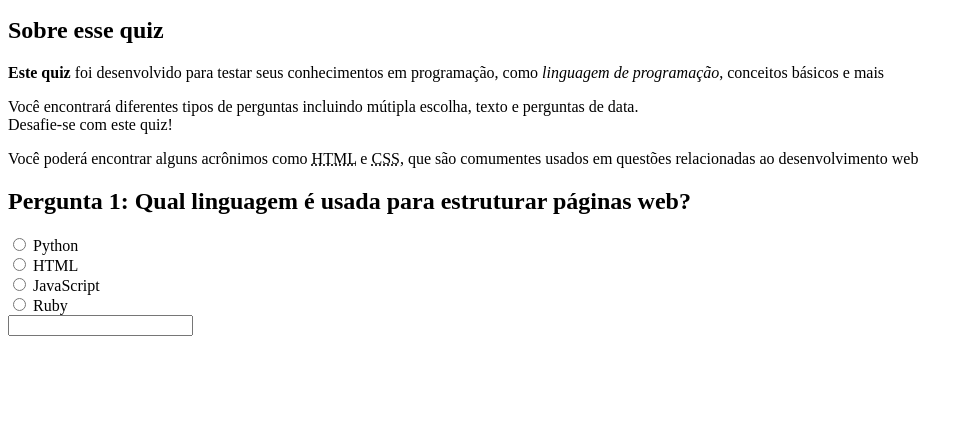
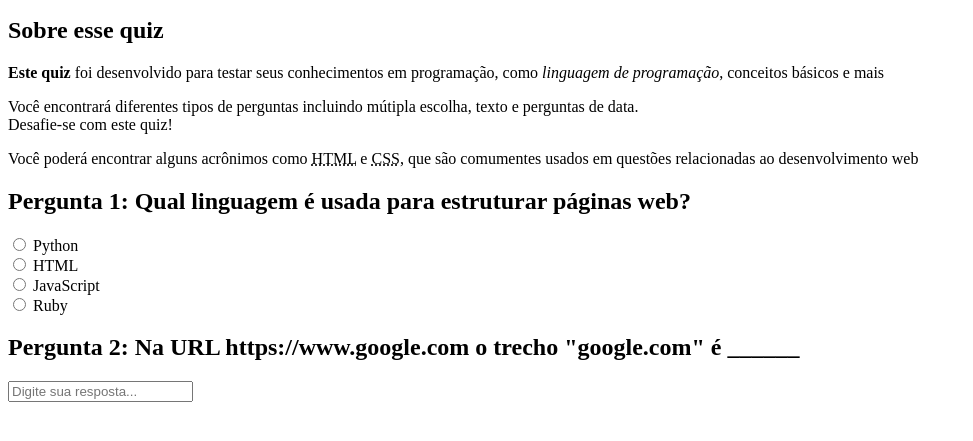
Before and after one commit to tiagodscarneiro/formulario, a plain HTML site: page index.html in a window 1280 px wide. Shown: the part 101-542 px from the top of the page, without its empty margins (0-973 px from the left). Drawn offline with Linux system fonts and the light colour scheme.

Commit message:
second section

```diff
--- a/index.html
+++ b/index.html
@@ -1,11 +1,13 @@
 <!DOCTYPE html>
 <html lang="en">
+
 <head>
     <meta charset="UTF-8">
     <meta name="viewport" content="width=device-width, initial-scale=1.0">
     <meta name="description" content="Um quiz interativo para testar seus conhecimentos">
     <title>Quiz para progrmadores</title>
 </head>
+
 <body>
     <header>
         <h1>Quiz interativo para progrmadores</h1>
@@ -14,14 +16,19 @@
     <main><!--conteudo principal-->
         <section><!--divide o conteudo em seções-->
             <h2>Sobre esse quiz</h2>
-            <p><strong>Este quiz</strong> foi desenvolvido para testar seus conhecimentos em programação, como <em>linguagem de programação</em>, conceitos básicos e mais<p>
-            <p>Você encontrará diferentes tipos de perguntas incluindo mútipla escolha, texto e perguntas de data. <br> Desafie-se com este quiz!</p>
-            <p>Você poderá encontrar alguns acrônimos como <abbr title="HyperText Markup Language">HTML</abbr> e <abbr title="Cascading Style Sheets">CSS</abbr>, que são comumentes usados em questões relacionadas ao desenvolvimento web</p>
+            <p><strong>Este quiz</strong> foi desenvolvido para testar seus conhecimentos em programação, como
+                <em>linguagem de programação</em>, conceitos básicos e mais
+            <p>
+            <p>Você encontrará diferentes tipos de perguntas incluindo mútipla escolha, texto e perguntas de data. <br>
+                Desafie-se com este quiz!</p>
+            <p>Você poderá encontrar alguns acrônimos como <abbr title="HyperText Markup Language">HTML</abbr> e <abbr
+                    title="Cascading Style Sheets">CSS</abbr>, que são comumentes usados em questões relacionadas ao
+                desenvolvimento web</p>
         </section>
         <!--Pergunta 1: múltipla escolha-->
         <section>
             <h2>Pergunta 1: Qual linguagem é usada para estruturar páginas web?</h2>
-            <form >
+            <form>
                 <input type="radio" value="Python" id="p1a" name="pergunta1">
                 <label for="p1a">Python</label><br>
                 <input type="radio" value="HTML" id="p1b" name="pergunta1">
@@ -34,10 +41,14 @@
             </form>
         </section>
         <!--Pergunta 2: texto-->
-        <input type="text">
+        <h2>Pergunta 2: Na URL https://www.google.com o trecho "google.com" é ______</h2>
+        <form >
+            <input type="text" id="p2" name="pergunta2" placeholder="Digite sua resposta...">
+        </form>
     </main>
     <footer><!--rodapé-->
 
     </footer>
 </body>
+
 </html>
```
